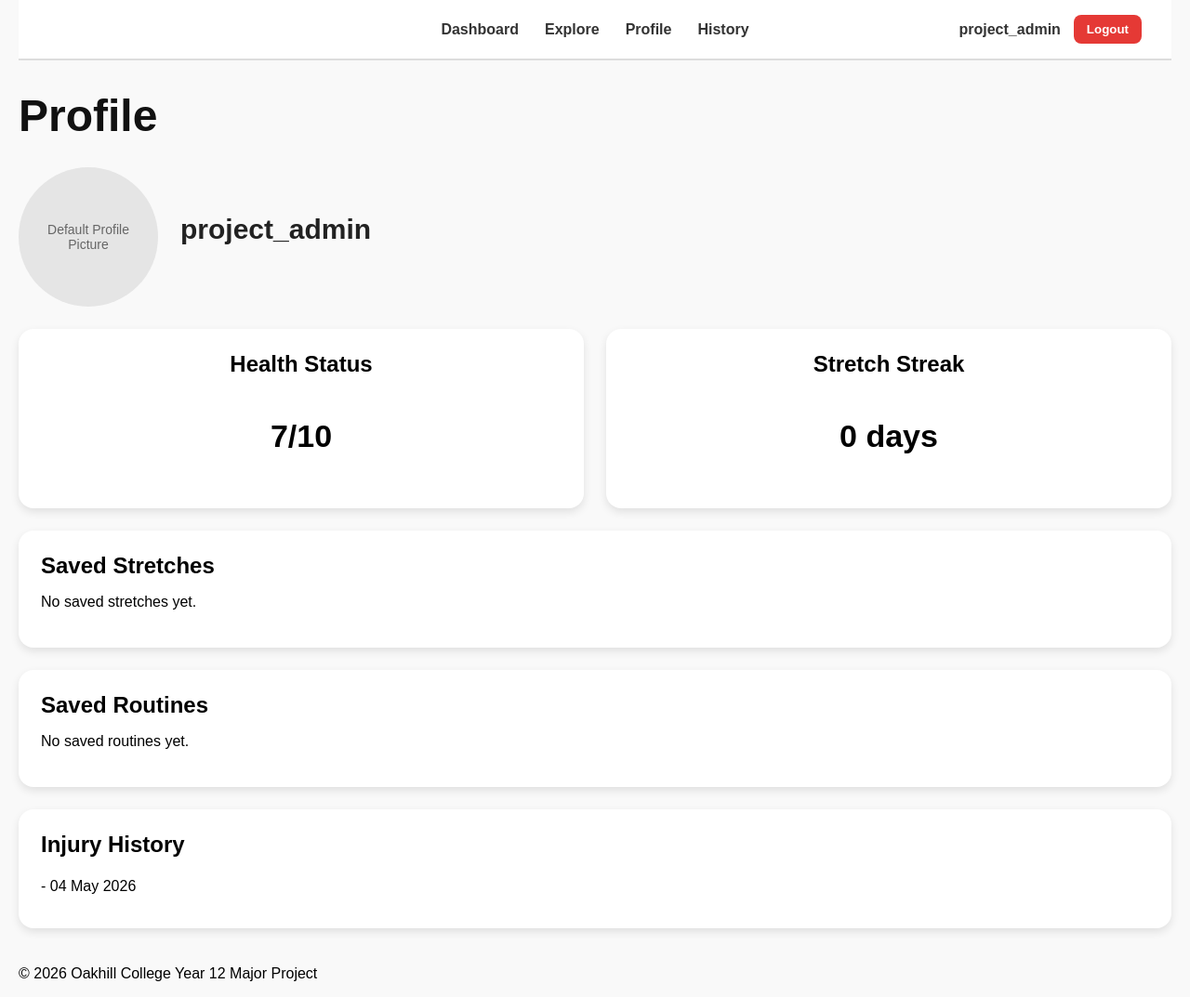
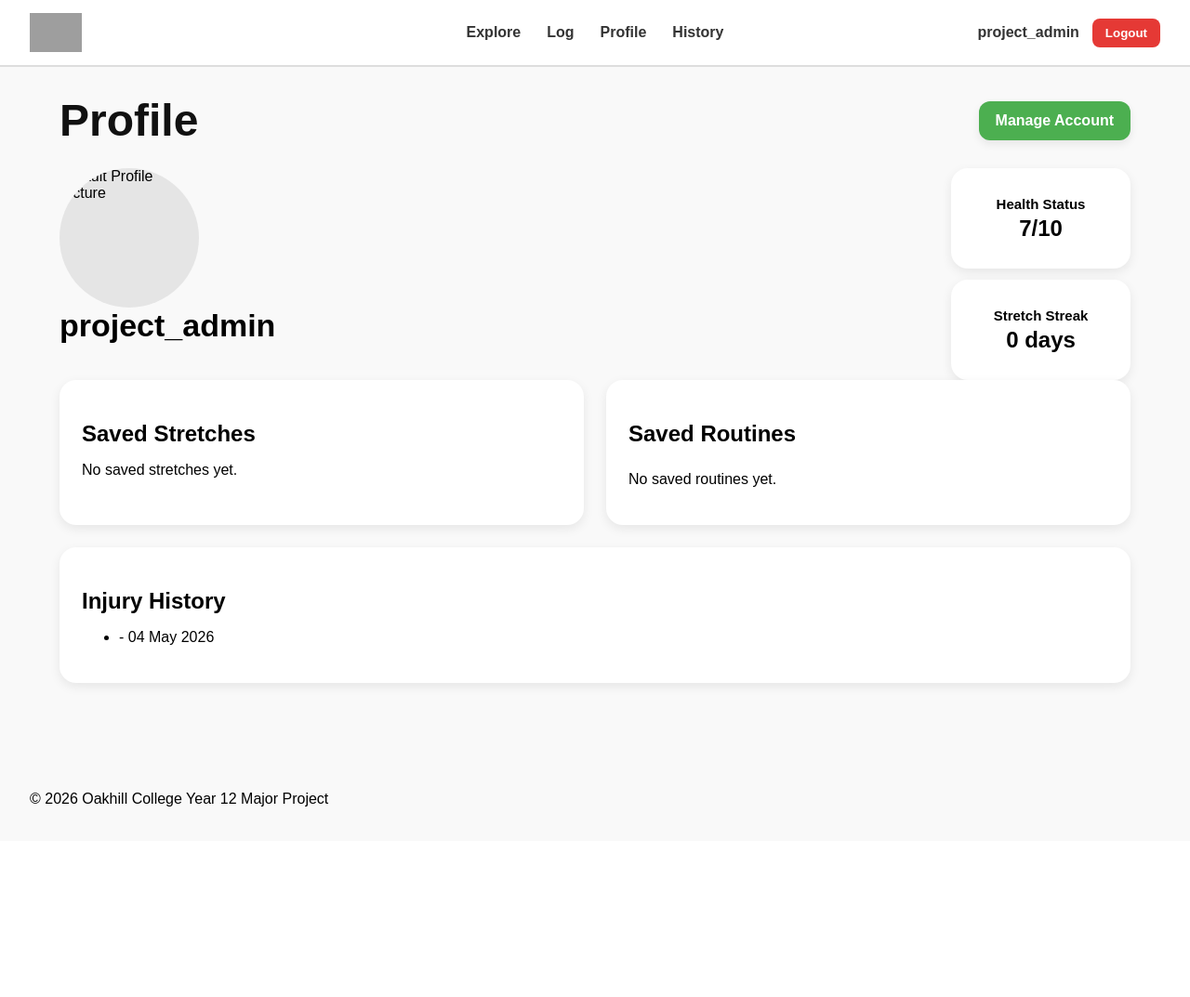
Before and after one commit to Cusack89/major_project, a Django app: page /my_app/profile/ in a window 1280 px wide. Shown: the whole page at 93% size. After the commit the page ends 868 px from the top, so only its background shows below. Run offline with Django 5.2, Linux system fonts and the light colour scheme; a user stored in the database is signed in; data comes from the database, SQL or seed files in the repository; both versions use the stored data as it was after the commit; data that the repository does not hold is empty; grey boxes are pictures that could not be loaded.

Commit message:
More UI fixes, changed and updated navigation bar and profile page

```diff
--- a/my_app/static/my_app/styles.css
+++ b/my_app/static/my_app/styles.css
@@ -5,7 +5,6 @@
 body {
     font-family: Arial, sans-serif;
     margin: 0;
-    padding: 0 20px;
     background: #f9f9f9;
 }
 
@@ -15,6 +14,10 @@ h1, h2, h3 {
 
 a {
     text-decoration: none;
+}
+
+footer {
+    padding: 20px 32px;
 }
 
 /* =========================
@@ -32,9 +35,25 @@ header {
     grid-template-columns: 1fr auto 1fr;
     align-items: center;
 
-    padding: 16px 32px;
+    padding: 14px 32px;
     background: white;
     border-bottom: 1px solid #ddd;
+}
+
+.nav-left {
+    display: flex;
+    align-items: center;
+}
+
+.logo-link {
+    display: flex;
+    align-items: center;
+}
+
+.navbar-logo {
+    height: 42px;
+    width: auto;
+    object-fit: contain;
 }
 
 /* NAVIGATION TABS / LINKS  */
@@ -116,6 +135,12 @@ header {
 /* =========================
    EXPLORE PAGE
 ========================= */
+
+.page-container {
+    max-width: 1400px;
+    margin: 0 auto;
+    padding: 0 32px 40px;
+}
 
 .top-row {
     display: flex;
@@ -248,25 +273,35 @@ header {
     background: white;
 }
 
-/* =========================
-   PROFILE PAGE
-========================= */
+/* TOP SECTION */
 
-.profile-header {
-    margin-top: 30px;
-    margin-bottom: 40px;
+.profile-top-section {
+    display: grid;
+    grid-template-columns: 1fr auto;
+    gap: 24px;
+    align-items: start;
 }
 
-.profile-header h1 {
-    font-size: 48px;
-    margin-bottom: 28px;
-    color: #111;
+.profile-stats-column {
+    display: flex;
+    flex-direction: column;
+    gap: 12px;
+
+    justify-self: end;
+    align-self: start;
 }
 
+/* USER SECTION */
+
 .profile-user-section {
-    display: flex;
-    align-items: center;
-    gap: 24px;
+    grid-column: 1;
+}
+
+
+.profile-number {
+    font-size: 22px;
+    font-weight: bold;
+    margin: 0;
 }
 
 .profile-photo {
@@ -278,10 +313,6 @@ header {
 
     background: #e5e5e5;
 
-    display: flex;
-    align-items: center;
-    justify-content: center;
-
     flex-shrink: 0;
 }
 
@@ -289,90 +320,72 @@ header {
     width: 100%;
     height: 100%;
     object-fit: cover;
-    display: block;
-}
-
-.profile-placeholder {
-    font-size: 14px;
-    color: #666;
-    text-align: center;
-    padding: 10px;
 }
 
 .profile-user-info h2 {
     margin: 0;
-    font-size: 30px;
-    color: #222;
+    font-size: 34px;
 }
 
 .profile-sport {
     margin-top: 8px;
     color: #666;
-    font-size: 17px;
+    font-size: 18px;
 }
 
-/* GRID */
+/* TOP RIGHT STATS */
+
+
+.profile-stat-card {
+    width: 145px;
+    min-height: 60px;
+
+    padding: 10px 14px;
+
+    display: flex;
+    flex-direction: column;
+    justify-content: center;
+    align-items: center;
+
+    text-align: center;
+}
+
+.profile-stat-card h2 {
+    font-size: 15px;
+    margin: 0 0 4px;
+}
+
+.profile-number {
+    font-size: 24px;
+    font-weight: bold;
+    margin: 0;
+}
+
+/* LOWER GRID */
 
 .profile-grid {
     display: grid;
     grid-template-columns: 1fr 1fr;
     gap: 24px;
-    margin-top: 24px;
 }
-
-/* CARDS */
 
 .profile-card {
     background: white;
-    border-radius: 16px;
+    border-radius: 18px;
     padding: 24px;
-
-    box-shadow: 0 4px 10px rgba(0,0,0,0.1);
+    box-shadow: 0 4px 12px rgba(0,0,0,0.08);
 }
 
-/* SMALL TOP CARDS */
+/* Full width only for injury history */
 
-.profile-stat-card {
-    text-align: center;
-
-    min-height: 140px;
-
-    display: flex;
-    flex-direction: column;
-    justify-content: center;
+.profile-wide-card {
+    grid-column: auto;
 }
 
-/* FULL WIDTH CARDS */
-
-.profile-wide-card {
+.injury-history-card {
     grid-column: 1 / -1;
 }
 
-.profile-card h2 {
-    margin-top: 0;
-}
-
-.profile-number {
-    font-size: 34px;
-    font-weight: bold;
-}
-
-/* LISTS */
-
-.profile-card ul {
-    list-style: none;
-    padding: 0;
-    margin: 0;
-}
-
-.profile-card li {
-    padding: 12px 0;
-    border-bottom: 1px solid #eee;
-}
-
-.profile-card li:last-child {
-    border-bottom: none;
-}
 /* =========================
    BUTTONS / UTIL
 ========================= */
@@ -400,3 +413,85 @@ button {
         flex-direction: column;
     }
 }
+
+/* =========================
+   SAVED ROUTINES
+========================= */
+
+.saved-routine-card-link {
+    text-decoration: none;
+    color: inherit;
+    display: block;
+}
+
+.saved-routine-card {
+    background: white;
+    border-radius: 16px;
+    padding: 20px;
+    margin-bottom: 16px;
+
+    box-shadow: 0 4px 10px rgba(0,0,0,0.08);
+
+    transition: 0.15s;
+    cursor: pointer;
+
+    color: #222;
+}
+
+.saved-routine-card:hover {
+    transform: scale(1.01);
+    box-shadow: 0 4px 12px rgba(0,0,0,0.12);
+}
+
+.saved-routine-card h3 {
+    margin-top: 0;
+    margin-bottom: 8px;
+
+    color: #222;
+}
+
+.saved-routine-card p {
+    margin: 6px 0;
+    color: #555;
+}
+
+.saved-routines-container {
+    max-height: 320px;
+    overflow-y: auto;
+
+    padding-right: 6px;
+}
+
+.profile-header {
+    display: flex;
+    justify-content: space-between;
+    align-items: center;
+
+    margin-top: 30px;
+    margin-bottom: 24px;
+}
+
+.profile-header h1 {
+    font-size: 48px;
+    margin: 0;
+    color: #111;
+}
+
+.manage-account-btn {
+    background: #4CAF50;
+    color: white;
+
+    text-decoration: none;
+    font-weight: bold;
+
+    padding: 12px 18px;
+    border-radius: 12px;
+
+    transition: 0.2s;
+    box-shadow: 0 4px 10px rgba(0,0,0,0.08);
+}
+
+.manage-account-btn:hover {
+    background: #3e9443;
+    transform: translateY(-2px);
+}
--- a/my_app/templates/my_app/base.html
+++ b/my_app/templates/my_app/base.html
@@ -19,15 +19,24 @@
 
   <div class="navbar">
 
-        <!-- Navigation links -->
+    <!-- LEFT -->
+    <div class="nav-left">
+        <a href="{% url 'my_app:dashboard' %}" class="logo-link">
+            <img src="{% static 'my_app/images/logo.png' %}"
+                 alt="Xtend Logo"
+                 class="navbar-logo">
+        </a>
+    </div>
+
+    <!-- CENTER -->
     <div class="nav-center">
-            <a href="{% url 'my_app:dashboard' %}">Dashboard</a>
         <a href="{% url 'my_app:explore' %}">Explore</a>
+        <a href="{% url 'my_app:injury_form' %}">Log</a>
         <a href="{% url 'my_app:profile' %}">Profile</a>
         <a href="{% url 'my_app:injury_history' %}">History</a>
     </div>
 
-        <!-- User info + logout -->
+    <!-- RIGHT -->
     <div class="user-info">
 
         <span>{{ request.user.username }}</span>
@@ -56,6 +65,8 @@
 
 </header>
 
+<div class="page-container">
+
     {% if messages %}
         <ul class="messages">
             {% for message in messages %}
@@ -71,6 +82,8 @@
         {% endblock %}
     </main>
 
+</div>
+
 <footer>
     <p>&copy; 2026 Oakhill College Year 12 Major Project</p>
 </footer>
--- a/my_app/templates/my_app/profile.html
+++ b/my_app/templates/my_app/profile.html
@@ -1,8 +1,6 @@
 {% extends "my_app/base.html" %}
 
-{% block title %}
-Profile
-{% endblock %}
+{% block title %}Profile{% endblock %}
 
 {% block content %}
 
@@ -12,10 +10,16 @@ Profile
 
         <h1>Profile</h1>
 
-        <div class="profile-user-section">
+        <a href="{% url 'my_app:settings' %}"
+        class="manage-account-btn">
+            Manage Account
+        </a>
+
+    </div>
+
+    <div class="profile-top-section">
 
         <div class="profile-user-section">
-
             <div class="profile-photo">
                 {% if request.user.profile.profile_picture %}
                     <img src="{{ request.user.profile.profile_picture.url }}" alt="Profile Photo">
@@ -28,13 +32,9 @@ Profile
                 <h2>{{ request.user.profile.nickname }}</h2>
                 <p class="profile-sport">{{ request.user.profile.sport }}</p>
             </div>
-
         </div>
 
-    </div>
-
-    <div class="profile-grid">
-
+        <div class="profile-stats-column">
             <section class="profile-card profile-stat-card">
                 <h2>Health Status</h2>
                 <p class="profile-number">{{ health_status }}/10</p>
@@ -44,10 +44,14 @@ Profile
                 <h2>Stretch Streak</h2>
                 <p class="profile-number">{{ stretch_streak }} days</p>
             </section>
+        </div>
+
+    </div>
+
+    <div class="profile-grid">
 
         <section class="profile-card profile-wide-card">
             <h2>Saved Stretches</h2>
-
             {% if saved_stretches %}
                 <ul>
                     {% for stretch in saved_stretches %}
@@ -61,32 +65,35 @@ Profile
 
         <section class="profile-card profile-wide-card">
             <h2>Saved Routines</h2>
-
+            <div class="saved-routines-container">
                 {% if saved_routines %}
-                <ul>
                     {% for routine in saved_routines %}
-                        <li>
-                            <a href="{% url 'my_app:routine_detail' routine.id %}">
-                                {{ routine.title }}
+                        <a href="{% url 'my_app:routine_detail' routine.id %}"
+                        class="saved-routine-card-link">
+                            <div class="saved-routine-card">
+                                <h3>{{ routine.title }}</h3>
+                                <p>
+                                    {{ routine.description|truncatewords:25 }}
+                                </p>
+                                <p>
+                                    <strong>Difficulty:</strong>
+                                    {{ routine.difficulty }}
+                                </p>
+                            </div>
                         </a>
-                        </li>
                     {% endfor %}
-                </ul>
                 {% else %}
                     <p>No saved routines yet.</p>
                 {% endif %}
+            </div>
         </section>
 
-        <section class="profile-card profile-wide-card">
+        <section class="profile-card injury-history-card">
             <h2>Injury History</h2>
-
             {% if injuries %}
                 <ul>
                     {% for injury in injuries %}
-                        <li>
-                            {{ injury.injury_type }} -
-                            {{ injury.created_at|date:"d M Y" }}
-                        </li>
+                        <li>{{ injury.injury_type }} - {{ injury.created_at|date:"d M Y" }}</li>
                     {% endfor %}
                 </ul>
             {% else %}
--- a/my_app/views.py
+++ b/my_app/views.py
@@ -152,12 +152,11 @@ def explore(request):
 
 @login_required
 def profile(request):
+    injuries = Injury.objects.filter(user=request.user).order_by("-created_at")
 
-    injuries = Injury.objects.filter(
-        user=request.user
-    ).order_by("-created_at")
-
-    saved_routines = request.user.saved_routines.all()
+    saved_routines = Routine.objects.filter(
+        savedroutine__user=request.user
+    )
 
     return render(request, "my_app/profile.html", {
         "injuries": injuries,
@@ -165,7 +164,6 @@ def profile(request):
         "stretch_streak": 0,
         "saved_stretches": [],
         "saved_routines": saved_routines,
-
     })
 
 @login_required
```
Also changed, not shown: db.sqlite3, my_app/static/my_app/logo.png, 3 other files. Lines whose indentation alone changed are shown as unchanged.
